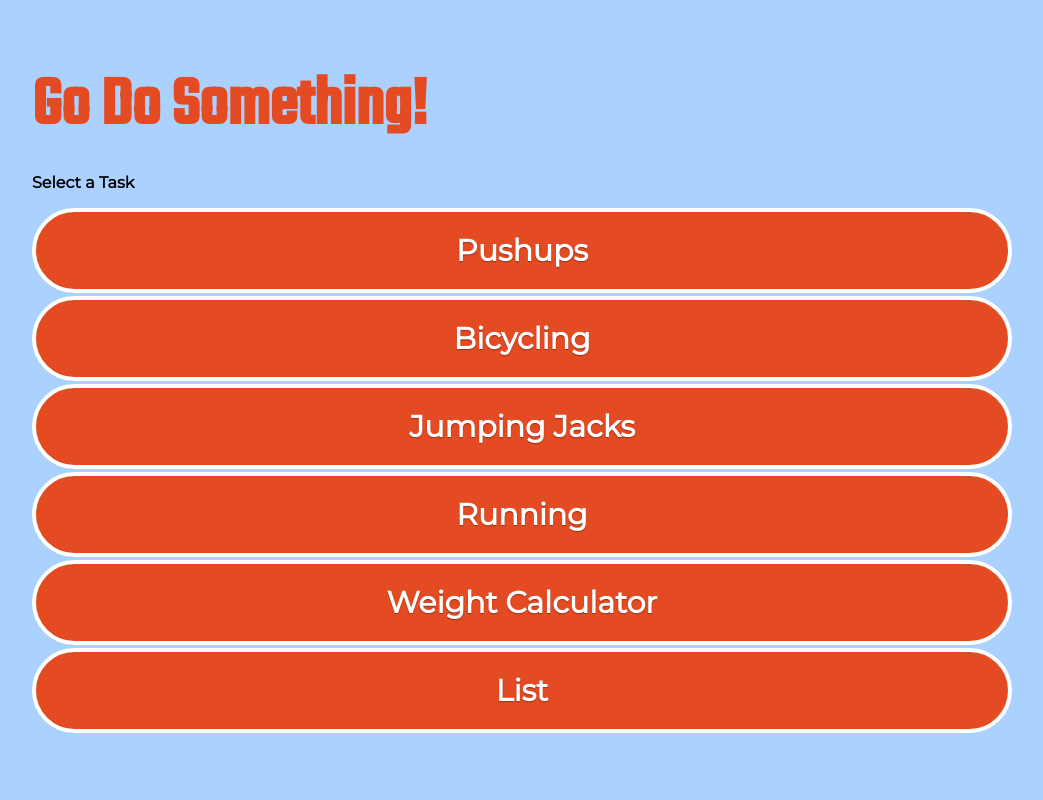
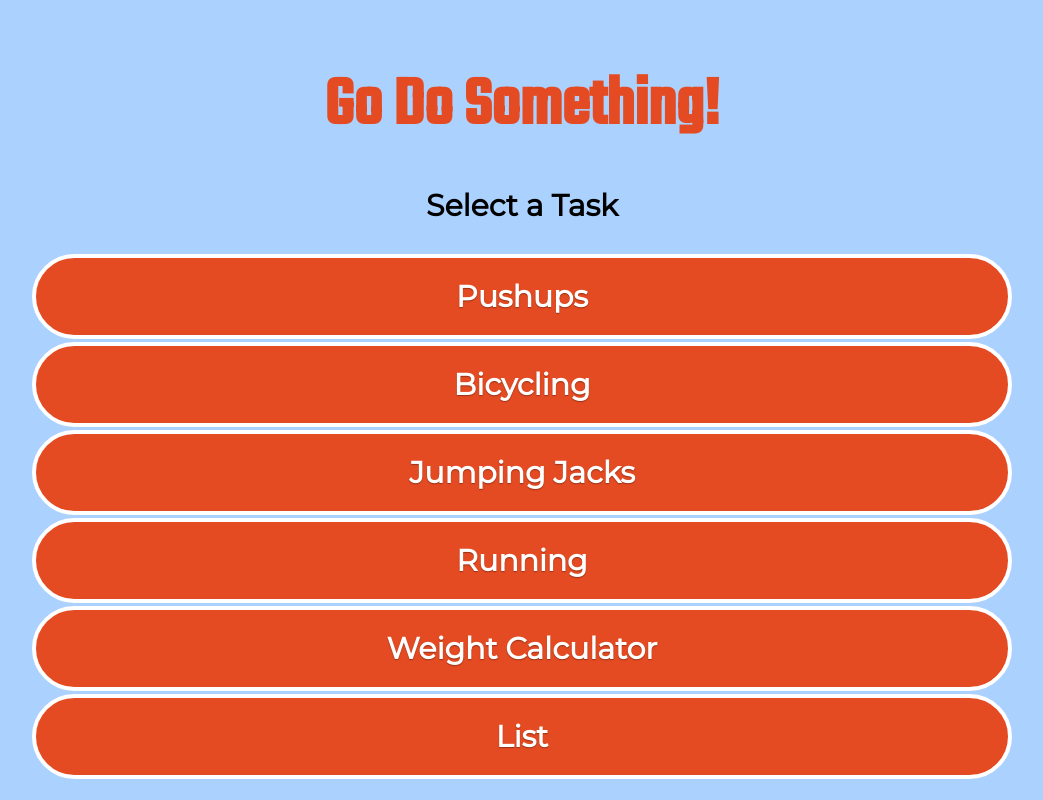
Before and after one commit to emily-foley/portfolio-1, a React (Create React App) app in the folder exercise-app/: page / in a window 1280 px wide. Shown: the whole page, without its empty margins (118-1161 px from the left). Built offline with nearby package versions, Linux system fonts and the light colour scheme.

Commit message:
March 20, 2022 7:22 PM

```diff
--- a/exercise-app/src/App.css
+++ b/exercise-app/src/App.css
@@ -47,13 +47,15 @@ h1,.something{
   font-family: 'Teko', sans-serif;
   font-size: 70px;
   margin-bottom: 0px;
+  text-align: center;
 }
 
 .select{
   color: black;
   font-family: 'Montserrat', sans-serif;
+  font-size: 30px;
   font-weight:800;
-
+  text-align: center;
 }
 
 
```
